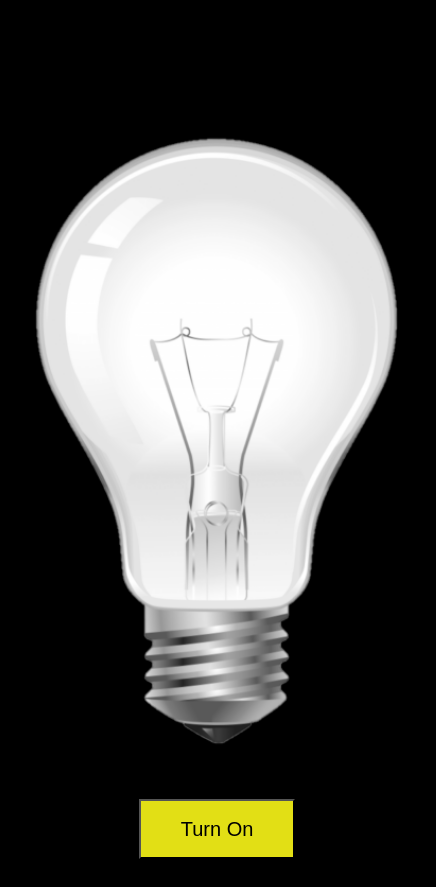
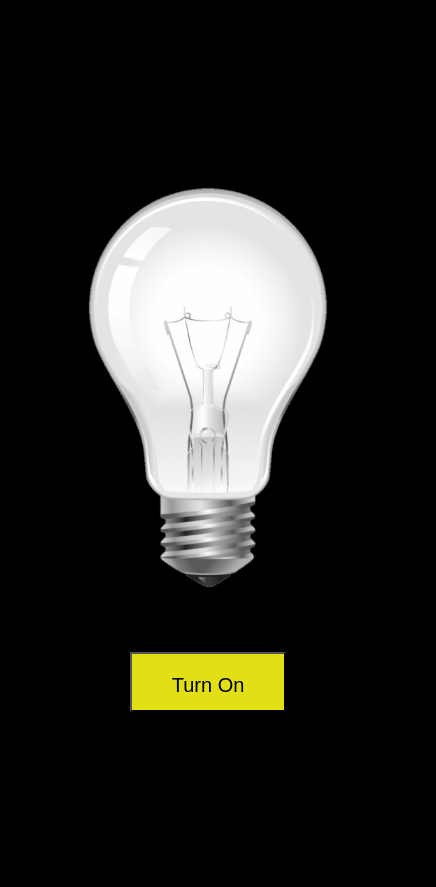
Before and after one commit to Imlalitbishtt/Light-Switch, a plain HTML site: page index.html in a window 390 px wide. Shown: the whole page, 436 px wide, since content can reach past the window. After the commit the page ends 844 px from the top, so only its background shows below. Drawn offline with Linux system fonts and the light colour scheme.

Commit message:
Add files via upload

```diff
--- a/index.html
+++ b/index.html
@@ -23,8 +23,12 @@
 
         @media only screen and (max-width: 600px)
         {
+            *{
+                padding: 20px;
+
+            }
             .bulbOff{
-                width: 402px;
+                width: 265px;
                 margin-left: 7px;
                 margin-right: 19px;
             }
@@ -33,9 +37,9 @@
                 width: 156px;
                 height: 60px;
                 background-color: rgb(226, 223, 21);
-                margin-left: 131px;
+                margin-left: 82px;
                 font-size: 20px;
-                color: black;
+                color: black;;
                 }
         }
     </style>
```
